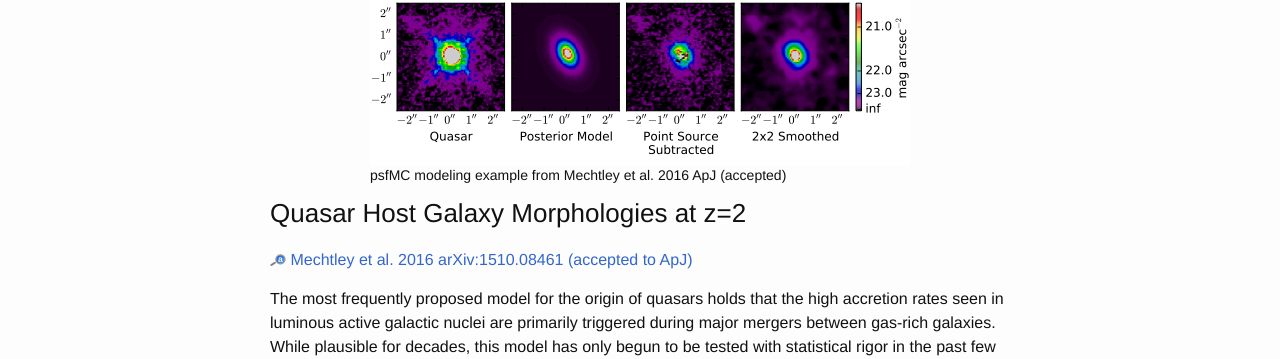
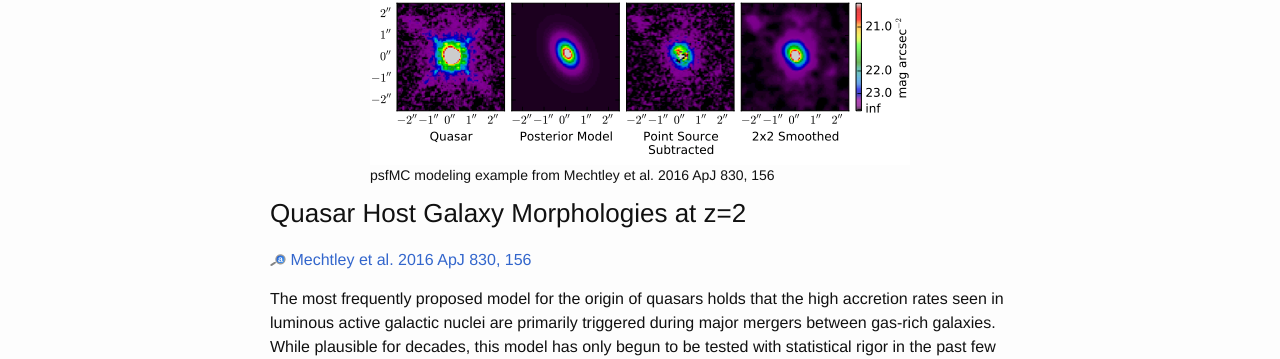
Before and after one commit to mmechtley/mmechtley.github.io, a Jekyll site: the page built from research.md, in a window 1280 px wide. Shown: the part 752-1111 px from the top of the page. Built offline with Jekyll 4.4.1, drawn with Linux system fonts in a browser that asks for light colours.

Commit message:
ref update

```diff
--- a/research.md
+++ b/research.md
@@ -13,12 +13,12 @@ I deal mainly in **quasars** and **high-redshift galaxies**. My research for the
 
 My dissertation work revolved around improved methods for modeling and subtracting quasar point sources from imaging data, especially Hubble Space Telescope Wide Field Camera 3 images. I developed [psfMC](https://github.com/mmechtley/psfMC), a software tool for Bayesian 2D surface brightness modeling -- think of it as MCMC [galfit](https://users.obs.carnegiescience.edu/peng/work/galfit/galfit.html). Users supply a [model file](https://github.com/mmechtley/psfMC/blob/master/examples/model_J0005-0006.py) defining a parameterized model (Any number of point sources, Sérsic profiles, etc.) and prior distributions for each parameter, and the software then handles drawing MCMC samples from the posterior distribution. It propagates per-pixel statistical uncertainties and produces a series of images as well as a trace database of the posterior samples. You can then learn about parameter covariances that the simpler gradient descent methods don't provide.
 
-{% include figure.html url="/images/psfmc_subtract.png" caption="psfMC modeling example from Mechtley et al. 2016 ApJ (accepted)" %}
+{% include figure.html url="/images/psfmc_subtract.png" caption="psfMC modeling example from Mechtley et al. 2016 ApJ 830, 156" %}
 
 
 ### Quasar Host Galaxy Morphologies at z=2 ###
 
-{% include icon-adsabs.html abs="2015arXiv151008461M" text="Mechtley et al. 2016 arXiv:1510.08461 (accepted to ApJ)" %}
+{% include icon-adsabs.html abs="2016ApJ...830..156M" text="Mechtley et al. 2016 ApJ 830, 156" %}
 
 The most frequently proposed model for the origin of quasars holds that the high accretion rates seen in luminous active galactic nuclei are primarily triggered during major mergers between gas-rich galaxies. While plausible for decades, this model has only begun to be tested with statistical rigor in the past few years. We have recently focused on the host galaxies of quasars at z=2, during the peak of quasar activity and cosmic black hole growth. In a study of high-mass black holes that dominate the BH mass function at this redshift, we found no significant difference in merger fraction between 19 quasars hosts and a sample of 84 inactive galaxies. We are now performing a similar study of high-Eddington ratio quasars, to test the hypothesis that the highest accretion rates require mergers as a particularly efficient feeding mechanism.
 
```
Also changed, not shown: index.md (+1 -2 lines).
